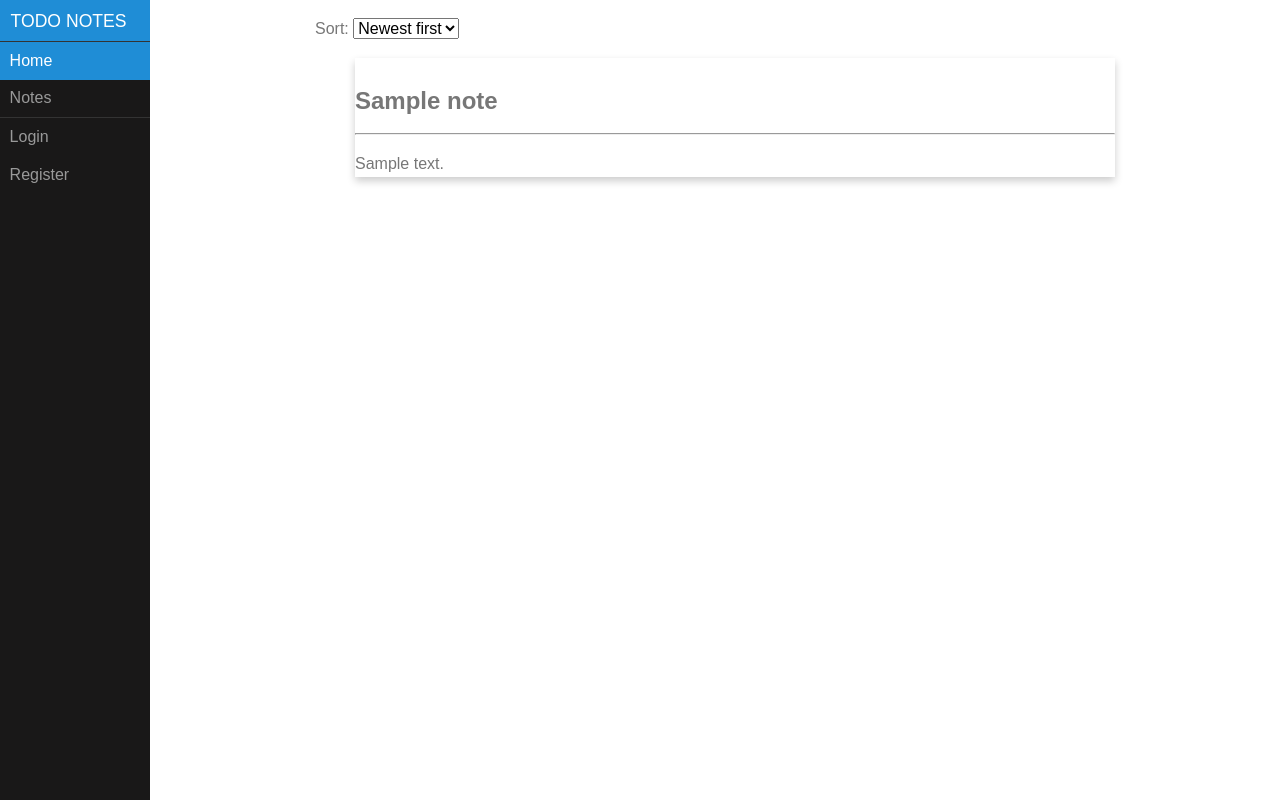
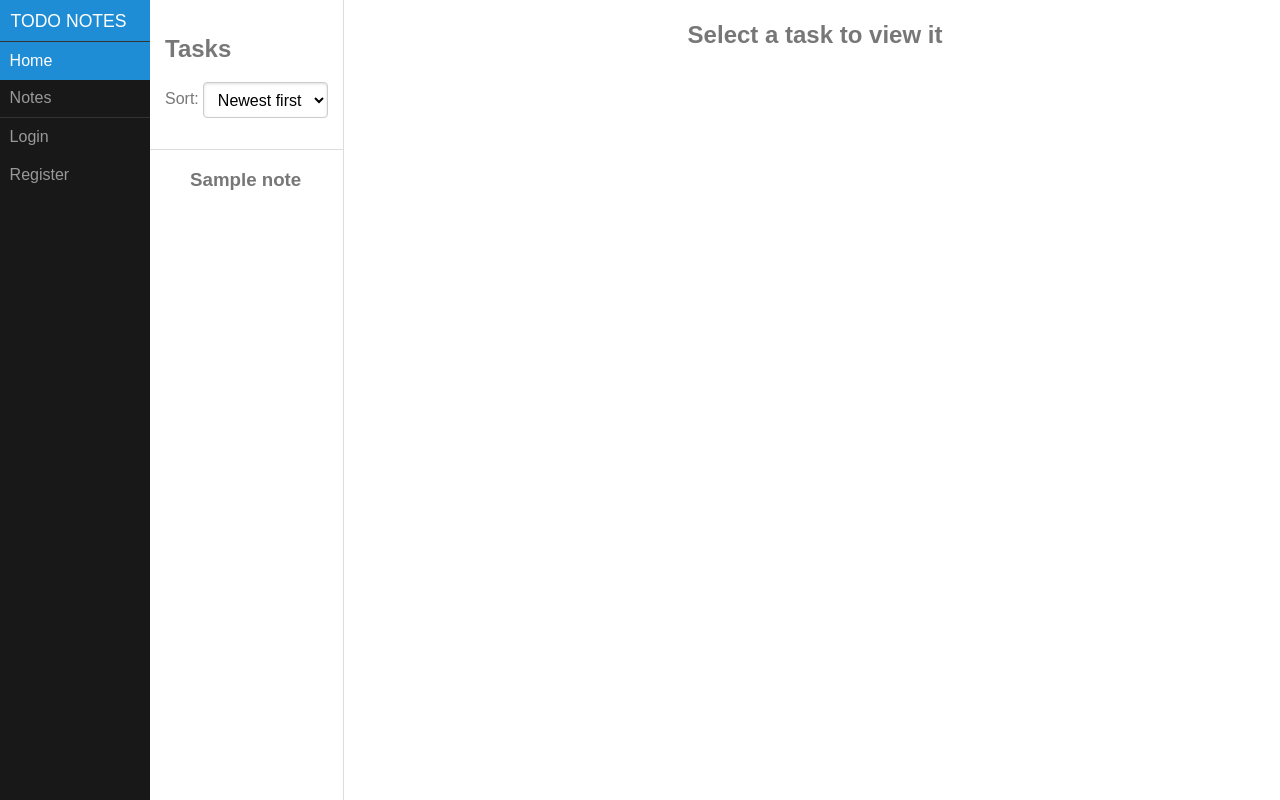
Before and after one commit to Mozzo1000/todo_notes, a Flask app: page /notes in a window 1280 px wide. Run offline with Flask 2, Linux system fonts and the light colour scheme; tables that the repository leaves empty hold one stand-in row (values such as "Sample post"); some libraries are stand-ins or nearby versions.

Commit message:
Change note list

```diff
--- a/app/routes.py
+++ b/app/routes.py
@@ -82,7 +82,7 @@ def note(id):
         db.session.delete(get_note)
         db.session.commit()
         return redirect(url_for('notes'))
-    return render_template('note.html', title="Note", note=get_note, form=form)
+    return render_template('notes.html', title="Note", individual_note=get_note, form=form)
 
 
 @app.route('/edit/notes/<id>', methods=['GET', 'POST'])
--- a/app/static/style.css
+++ b/app/static/style.css
@@ -1,4 +1,5 @@
-body {
+html, body {
+    height: 100%;
     color: #777;
 }
 
@@ -47,16 +48,35 @@ body {
         left: 150px;
     }
 
-.content {
-    margin: 0 auto;
-    padding: 0 2em;
-    max-width: 800px;
-    margin-bottom: 50px;
-    line-height: 1.6em;
+form {
+    text-align: center;
 }
 
-form {
-    text-align: center;
+.sidebar-container {
+    height: 100%;
+    position: fixed;
+    padding: 0px;
+    margin-top: -50px;
+    padding-top: 50px;
+    border-right: 1px solid #ddd;
+}
+
+.sidebar-header {
+    position: relative;
+    padding: 15px;
+    border-bottom: 1px solid #ddd;
+}
+
+.sidebar {
+    height: 85%;
+    position: relative;
+    overflow-y: scroll;
+}
+
+div.main-view {
+    margin-left: 200px;
+    padding: 1px 16px;
+    height: 100%;
 }
 
 #menu {
--- a/app/templates/base.html
+++ b/app/templates/base.html
@@ -29,11 +29,7 @@
                     </ul>
                 </div>
             </div>
-            <div id="main">
-                <div class="content">
-                    {% block content %}{% endblock %}
-                </div>
-            </div>
+            {% block content %}{% endblock %}
         </div>
         <script src="{{ url_for('static', filename='ui.js') }}"></script>
 
--- a/app/templates/notes.html
+++ b/app/templates/notes.html
@@ -1,18 +1,27 @@
 {% extends 'base.html' %}
 
 {% block content %}
+    <div class="main-wrapper">
+        <div class="sidebar-container">
+            <div class="sidebar-header">
+                {% if notes %}
+                    <h2>Tasks</h2>
+                    <form class="pure-form">
                         <p>Sort: <select onchange ="if (this.value)window.location.href=this.value">
                             <option value="/notes?sort=new">Newest first<option>
                             <option value="/notes?sort=old">Oldest first<option>
                         </select></p>
+                    </form>
+                {% elif individual_note %}
+                    <h2>Options</h2>
+                {% endif %}
+            </div>
+            <div class="sidebar">
+                {% if notes %}
                     <ul>
                         {% for note in notes %}
                             <a href="/notes/{{ note.id }}">
-                <div class="card">
-                    <h2>{{ note.title }}</h2>
-                    <hr/>
-                    <p>{{ note.content }}</p>
-                </div>
+                                <h3>{{ note.title }}</h3>
                             </a>
                         {% endfor %}
                     </ul>
@@ -22,4 +31,24 @@
                     {% if next_url %}
                         <a href="{{next_url }}">Previous</a>
                     {% endif %}
+                {% elif individual_note %}
+                    <form style="text-align: left;" class="pure-form" action="" method="post" novalidate>
+                        {{ form.hidden_tag() }}
+                        <a href="/edit/notes/{{individual_note.id}}" class="pure-button pure-button-primary">Edit</a>
+                        {{ form.submit(class_="pure-button button-error") }}
+                    </form>
+                {% endif %}
+            </div>
+        </div>
+    </div>
+    <div class="main-view">
+        {% if individual_note %}
+            <h1>{{ individual_note.title }}</h1>
+            <span style="white-space: pre-wrap">{{ individual_note.content }}</span>
+        {% else %}
+            <div style="text-align: center; margin: auto;">
+                <h2>Select a task to view it</h2>
+            </div>
+        {% endif %}
+    </div>
 {% endblock %}
```
Also changed, not shown: app/templates/note.html (deleted, +0 -11 lines). Lines whose indentation alone changed are shown as unchanged.
